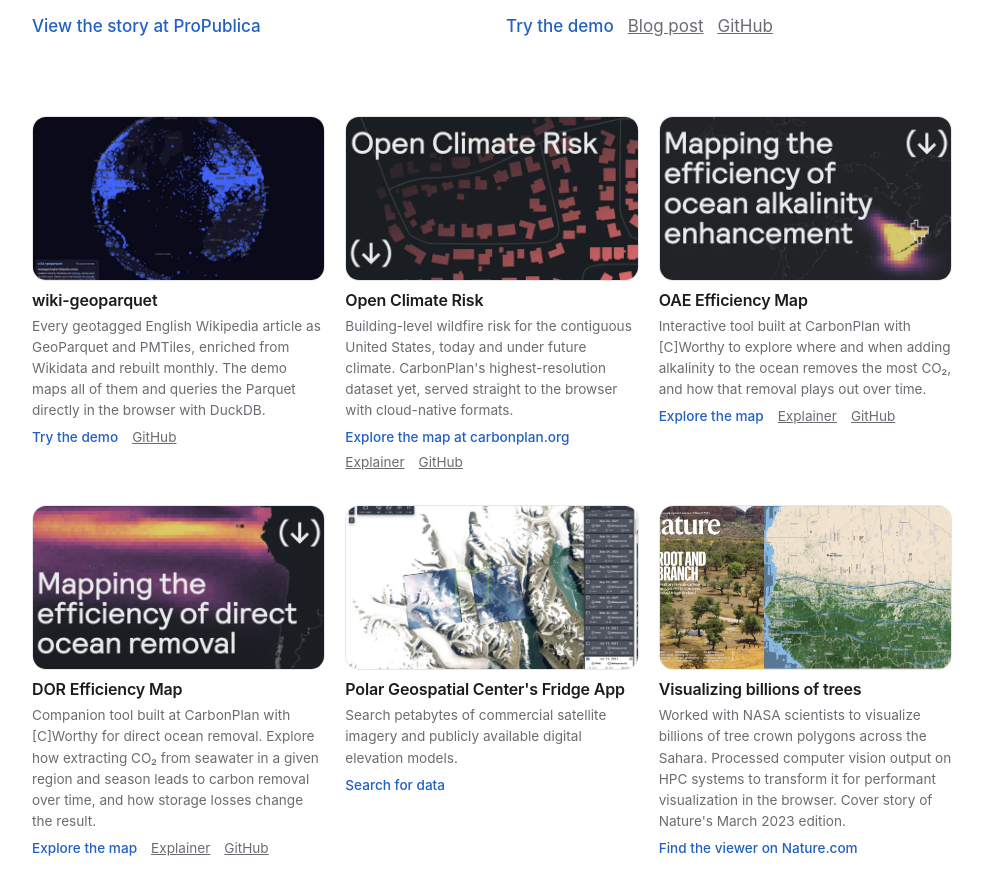
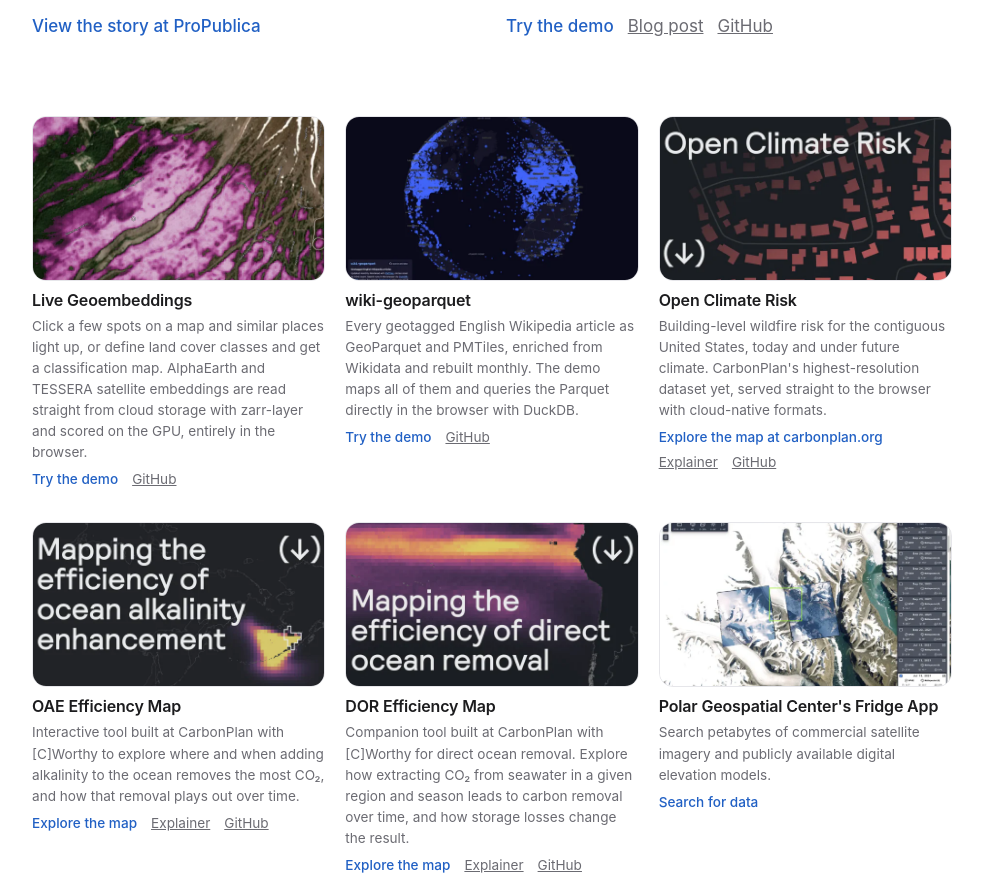
Before and after one commit to Shane98c/.com, a Next.js app: page / in a window 1280 px wide. Shown: the part 1146-2036 px from the top of the page, without its empty margins (148-1131 px from the left). Built offline with nearby package versions, Linux system fonts and the light colour scheme.

Commit message:
add live geoembeddings

```diff
--- a/pages/index.js
+++ b/pages/index.js
@@ -46,6 +46,18 @@
 ];
 
 const projects = [
+  {
+    img: "/img/live-geoembeddings.webp",
+    width: 1200,
+    height: 772,
+    title: "Live Geoembeddings",
+    sub: "Click a few spots on a map and similar places light up, or define land cover classes and get a classification map. AlphaEarth and TESSERA satellite embeddings are read straight from cloud storage with zarr-layer and scored on the GPU, entirely in the browser.",
+    linkName: "Try the demo",
+    link: "https://shane98c.github.io/live-geoembeddings/",
+    links: [
+      { name: "GitHub", href: "https://github.com/Shane98c/live-geoembeddings" },
+    ],
+  },
   {
     img: "/img/wiki-geoparquet.webp",
     width: 1200,
```
Also changed, not shown: public/img/live-geoembeddings.webp (added), public/img/thumb/live-geoembeddings.webp (added).
